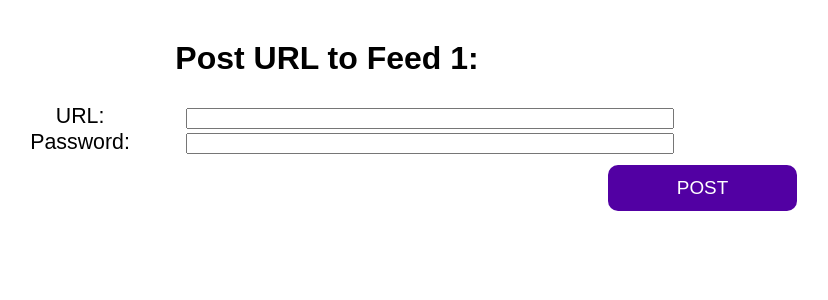
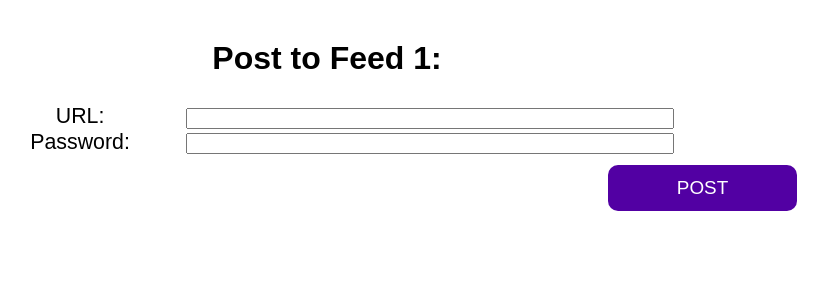
Before and after one commit to a-krebs/tossfeed, a Django app: page /1/add in a window 1280 px wide. Shown: the part 160-460 px from the top of the page, without its empty margins (313-1141 px from the left). Run offline with Django 3.2, Linux system fonts and the light colour scheme; tables that the repository leaves empty hold one stand-in row (values such as "Sample post").

Commit message:
Changed wording on add page.

```diff
--- a/tossfeed/feeds/templates/feeds/add.html
+++ b/tossfeed/feeds/templates/feeds/add.html
@@ -9,7 +9,7 @@
 {% endblock %}
 
 {% block content %}
-<h2>Post URL to Feed {{ object.name }}:</h2>
+<h2>Post to Feed {{ object.name }}:</h2>
 <form method="post">
     <ul>
         {{ form.as_ul }}
```
